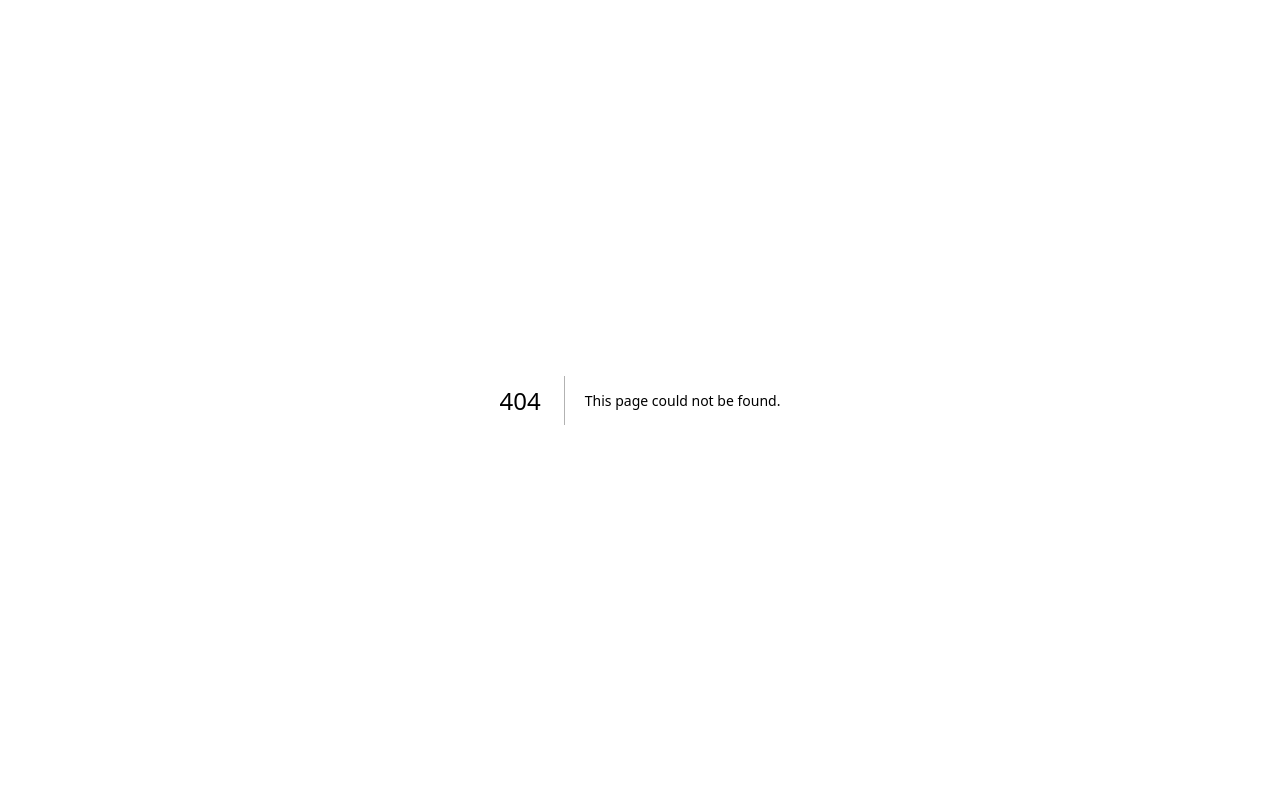
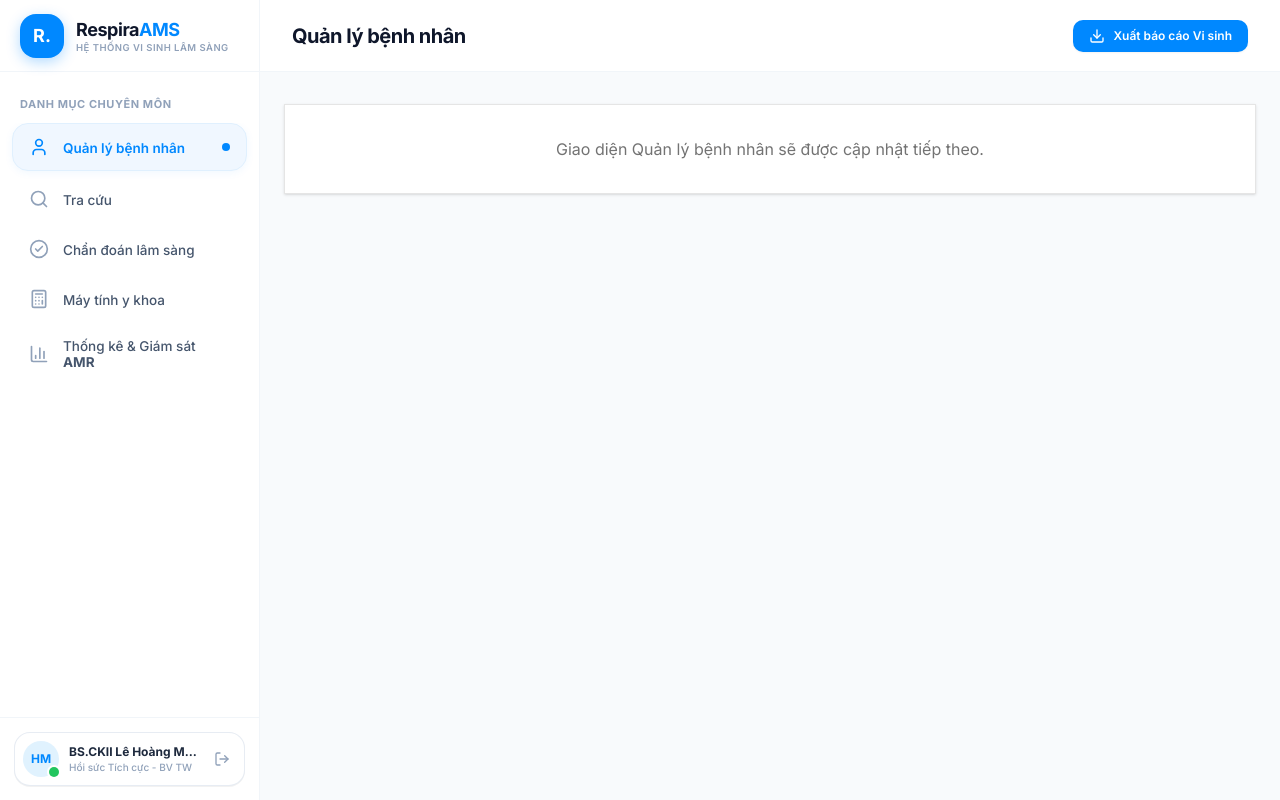
Before and after one commit to RespiraAMS/RespiraAMS-Frontend, a Next.js app in the folder respira-ams/: page /doctor/patients in a window 1280 px wide. Before the commit this address had no page. Built offline with nearby package versions, Linux system fonts and the light colour scheme.

Commit message:
update(doctor-layout-fe): Update UI Layout, Add Export microbial granule report.

```diff
--- /dev/null
+++ b/respira-ams/src/app/doctor/calculator/page.tsx
@@ -0,0 +1,14 @@
+export const metadata = {
+	title: "Máy tính y khoa | RespiraAMS",
+	description: "Các công cụ và thang điểm tính toán lâm sàng.",
+};
+
+export default function CalculatorPage() {
+	return (
+		<div className="container mx-auto px-6 py-8">
+			<div className="rounded-xl border bg-card p-8 text-center text-muted-foreground shadow-sm">
+				<p className="text-base">Giao diện Máy tính y khoa sẽ được cập nhật tiếp theo.</p>
+			</div>
+		</div>
+	);
+}
--- a/respira-ams/src/app/doctor/layout.tsx
+++ b/respira-ams/src/app/doctor/layout.tsx
@@ -7,13 +7,11 @@ export default function DoctorLayout({
 	children: React.ReactNode;
 }>) {
 	return (
-		<div className="flex min-h-screen">
+		<div className="flex min-h-screen bg-[#F8FAFC] antialiased">
 			<DoctorSidebar />
-			<div className="flex flex-1 flex-col min-h-screen overflow-x-hidden">
+			<div className="flex min-h-screen min-w-0 flex-1 flex-col overflow-x-hidden">
 				<DoctorHeader />
-				<main className="flex-1 overflow-y-auto">
-					{children}
-				</main>
+				<main className="flex-1 overflow-y-auto bg-[#F8FAFC]">{children}</main>
 			</div>
 		</div>
 	);
--- /dev/null
+++ b/respira-ams/src/app/doctor/patients/page.tsx
@@ -0,0 +1,14 @@
+export const metadata = {
+	title: "Quản lý bệnh nhân | RespiraAMS",
+	description: "Theo dõi và quản lý danh sách hồ sơ bệnh nhân.",
+};
+
+export default function PatientsPage() {
+	return (
+		<div className="container mx-auto px-6 py-8">
+			<div className="rounded-xl border bg-card p-8 text-center text-muted-foreground shadow-sm">
+				<p className="text-base">Giao diện Quản lý bệnh nhân sẽ được cập nhật tiếp theo.</p>
+			</div>
+		</div>
+	);
+}
--- a/respira-ams/src/features/doctor/components/accountSection.tsx
+++ b/respira-ams/src/features/doctor/components/accountSection.tsx
@@ -3,7 +3,6 @@
 import { useRouter } from "next/navigation";
 import Link from "next/link";
 import { LogOut, Settings, User } from "lucide-react";
-import { Avatar, AvatarFallback } from "@/components/ui/avatar";
 import {
 	DropdownMenu,
 	DropdownMenuContent,
@@ -12,113 +11,190 @@ import {
 	DropdownMenuSeparator,
 	DropdownMenuTrigger,
 } from "@/components/ui/dropdown-menu";
+import {
+	Tooltip,
+	TooltipContent,
+	TooltipProvider,
+	TooltipTrigger,
+} from "@/components/ui/tooltip";
 import { cn } from "@/lib/utils";
 
 export interface UserInfo {
 	name: string;
-	email: string;
+	title?: string;
+	department?: string;
+	hospital?: string;
+	email?: string;
 	avatarUrl?: string;
 	initials: string;
 }
 
 export const MOCK_DOCTOR_USER: UserInfo = {
-	name: "Bác sĩ Demo",
-	email: "doctor@respira.com",
-	initials: "BD",
+	name: "BS.CKII Lê Hoàng Minh",
+	title: "Bác sĩ Chuyên khoa II",
+	department: "Hồi sức Tích cực",
+	hospital: "BV TW",
+	email: "minh.le@respira.com",
+	initials: "HM",
 };
 
 export interface AccountSectionProps {
 	user?: UserInfo;
 	collapsed?: boolean;
+	className?: string;
 }
 
 export function AccountSection({
 	user = MOCK_DOCTOR_USER,
-	collapsed,
+	collapsed = false,
+	className,
 }: AccountSectionProps) {
 	const router = useRouter();
 
-	const handleLogout = () => {
-		// Mock logout – chuyển hướng về trang đăng nhập
+	const handleLogout = (e: React.MouseEvent) => {
+		e.stopPropagation();
 		router.push("/login");
 	};
 
+	if (collapsed) {
 		return (
 			<DropdownMenu>
+				<TooltipProvider delayDuration={0}>
+					<Tooltip>
+						<TooltipTrigger asChild>
 							<DropdownMenuTrigger asChild>
 								<button
 									type="button"
+									className="relative flex h-10 w-10 items-center justify-center rounded-full bg-[#E0F2FE] text-[#0088FF] font-bold text-xs hover:ring-2 hover:ring-sky-300 transition-all mx-auto cursor-pointer"
+									id="doctor-account-trigger-collapsed"
+								>
+									<span>{user.initials}</span>
+									<span className="absolute bottom-0 right-0 h-2.5 w-2.5 rounded-full bg-[#22C55E] ring-2 ring-white" />
+								</button>
+							</DropdownMenuTrigger>
+						</TooltipTrigger>
+						<TooltipContent side="right">
+							<p className="font-semibold text-xs">{user.name}</p>
+							<p className="text-[11px] text-muted-foreground">
+								{user.department} - {user.hospital}
+							</p>
+						</TooltipContent>
+					</Tooltip>
+				</TooltipProvider>
+
+				<DropdownMenuContent align="end" side="right" className="w-56">
+					<DropdownMenuLabel className="font-normal">
+						<div className="flex flex-col gap-0.5">
+							<p className="text-sm font-semibold">{user.name}</p>
+							<p className="text-xs text-muted-foreground">
+								{user.department} - {user.hospital}
+							</p>
+						</div>
+					</DropdownMenuLabel>
+					<DropdownMenuSeparator />
+					<DropdownMenuItem asChild>
+						<Link href="/profile" className="flex items-center gap-2 cursor-pointer">
+							<User className="h-4 w-4" />
+							Thông tin cá nhân
+						</Link>
+					</DropdownMenuItem>
+					<DropdownMenuItem asChild>
+						<Link href="/settings" className="flex items-center gap-2 cursor-pointer">
+							<Settings className="h-4 w-4" />
+							Cài đặt
+						</Link>
+					</DropdownMenuItem>
+					<DropdownMenuSeparator />
+					<DropdownMenuItem
+						onClick={handleLogout}
+						className="text-destructive focus:text-destructive cursor-pointer flex items-center gap-2"
+					>
+						<LogOut className="h-4 w-4" />
+						Đăng xuất
+					</DropdownMenuItem>
+				</DropdownMenuContent>
+			</DropdownMenu>
+		);
+	}
+
+	return (
+		<DropdownMenu>
+			<div
 				className={cn(
-						"flex items-center rounded-lg px-2 py-1.5 text-sm transition-colors hover:bg-accent overflow-hidden w-full text-left",
-						collapsed ? "justify-center px-0" : "gap-2.5"
+					"group flex items-center justify-between gap-2.5 p-2 rounded-[16px] border border-slate-200/80 bg-white hover:border-slate-300 shadow-2xs transition-all",
+					className
 				)}
+			>
+				{/* Avatar & Info */}
+				<DropdownMenuTrigger asChild>
+					<button
+						type="button"
+						className="flex items-center gap-2.5 min-w-0 text-left flex-1 cursor-pointer focus:outline-hidden"
 						id="doctor-account-trigger"
 					>
-					<Avatar className="h-8 w-8 shrink-0">
-						<AvatarFallback className="bg-primary/10 text-primary text-xs font-semibold">
-							{user.initials}
-						</AvatarFallback>
-					</Avatar>
-					<div
-						className={cn(
-							"overflow-hidden transition-all duration-300",
-							collapsed ? "max-w-0 opacity-0" : "max-w-40 opacity-100"
-						)}
-					>
-						<div className="text-left w-max">
-							<p className="text-sm font-medium leading-none">{user.name}</p>
-							<p className="text-xs text-muted-foreground leading-none mt-1">
-								{user.email}
+						{/* Avatar Circle with Online Dot */}
+						<div className="relative flex h-9 w-9 shrink-0 items-center justify-center rounded-full bg-[#E0F2FE] text-[#0088FF] font-bold text-xs select-none">
+							<span>{user.initials}</span>
+							<span
+								className="absolute bottom-0 right-0 h-2.5 w-2.5 rounded-full bg-[#22C55E] ring-2 ring-white"
+								title="Đang trực tuyến"
+							/>
+						</div>
+
+						{/* Doctor Name and Department */}
+						<div className="min-w-0 flex-1">
+							<p className="truncate text-xs font-bold text-slate-800 leading-tight">
+								{user.name}
 							</p>
-						</div>
+							<p className="truncate text-[10px] text-slate-400 font-medium leading-tight mt-0.5">
+								{user.department} - {user.hospital}
+							</p>
 						</div>
 					</button>
 				</DropdownMenuTrigger>
 
-			<DropdownMenuContent align="end" className="w-56">
+				{/* Logout / Action Button */}
+				<button
+					type="button"
+					onClick={handleLogout}
+					title="Đăng xuất"
+					aria-label="Đăng xuất"
+					className="flex h-7 w-7 shrink-0 items-center justify-center rounded-[8px] text-slate-400 hover:text-slate-700 hover:bg-slate-100 transition-colors cursor-pointer"
+					id="doctor-logout-button"
+				>
+					<LogOut className="h-4 w-4" />
+				</button>
+			</div>
+
+			<DropdownMenuContent align="end" className="w-56 mb-2 rounded-[14px]">
 				<DropdownMenuLabel className="font-normal">
-					<div className="flex flex-col gap-1">
-						<p className="text-sm font-medium">{user.name}</p>
-						<p className="text-xs text-muted-foreground">{user.email}</p>
+					<div className="flex flex-col gap-0.5">
+						<p className="text-sm font-semibold text-slate-900">{user.name}</p>
+						<p className="text-xs text-muted-foreground">
+							{user.department} - {user.hospital}
+						</p>
 					</div>
 				</DropdownMenuLabel>
-
 				<DropdownMenuSeparator />
-
 				<DropdownMenuItem asChild>
-					<Link
-						href="/profile"
-						className="flex items-center gap-2 cursor-pointer"
-						id="doctor-profile-link"
-					>
+					<Link href="/profile" className="flex items-center gap-2 cursor-pointer">
 						<User className="h-4 w-4" />
-						Quản lý tài khoản
+						Thông tin cá nhân
 					</Link>
 				</DropdownMenuItem>
-
 				<DropdownMenuItem asChild>
-					<Link
-						href="/settings"
-						className="flex items-center gap-2 cursor-pointer"
-						id="doctor-settings-link"
-					>
+					<Link href="/settings" className="flex items-center gap-2 cursor-pointer">
 						<Settings className="h-4 w-4" />
 						Cài đặt
 					</Link>
 				</DropdownMenuItem>
-
 				<DropdownMenuSeparator />
-
-				<DropdownMenuItem asChild>
-					<button
-						type="button"
+				<DropdownMenuItem
 					onClick={handleLogout}
-						className="flex w-full items-center gap-2 cursor-pointer text-destructive focus:text-destructive px-2 py-1.5 text-sm"
-						id="doctor-logout-button"
+					className="text-destructive focus:text-destructive cursor-pointer flex items-center gap-2"
 				>
 					<LogOut className="h-4 w-4" />
 					Đăng xuất
-					</button>
 				</DropdownMenuItem>
 			</DropdownMenuContent>
 		</DropdownMenu>
--- a/respira-ams/src/features/doctor/components/header.tsx
+++ b/respira-ams/src/features/doctor/components/header.tsx
@@ -1,39 +1,38 @@
 "use client";
 
-import { useState } from "react";
-import { Search, X } from "lucide-react";
-import { Input } from "@/components/ui/input";
-import AccountSection from "@/features/doctor/components/accountSection";
+import { usePathname } from "next/navigation";
+import { Download } from "lucide-react";
+
+const PAGE_TITLES: Record<string, string> = {
+	"/doctor/patients": "Quản lý bệnh nhân",
+	"/doctor/info": "Tra cứu",
+	"/doctor/diagnose": "Chẩn đoán lâm sàng",
+	"/doctor/calculator": "Máy tính y khoa",
+	"/doctor/statistics": "Thống kê & Giám sát Vi sinh Lâm sàng",
+	"/doctor/history": "Lịch sử điều trị",
+};
 
 export function DoctorHeader() {
-	const [searchValue, setSearchValue] = useState("");
+	const pathname = usePathname();
+	const title =
+		Object.entries(PAGE_TITLES).find(
+			([href]) => pathname === href || pathname.startsWith(href + "/")
+		)?.[1] ?? "RespiraAMS";
 
 	return (
-		<header className="flex h-16 shrink-0 items-center gap-4 border-b bg-background px-6 justify-between sticky top-0 z-20">
-			<div className="relative flex-1 max-w-md">
-				<Search className="absolute left-3 top-1/2 -translate-y-1/2 h-4 w-4 text-muted-foreground pointer-events-none" />
-				<Input
-					value={searchValue}
-					onChange={(e) => setSearchValue(e.target.value)}
-					placeholder="Tìm kiếm thông tin bệnh nhân, ca bệnh, kháng sinh..."
-					className="pl-9 pr-9 h-9"
-					id="doctor-search-input"
-				/>
-				{searchValue && (
-					<button
-						type="button"
-						onClick={() => setSearchValue("")}
-						className="absolute right-3 top-1/2 -translate-y-1/2 text-muted-foreground hover:text-foreground"
-						id="doctor-search-clear"
-					>
-						<X className="h-4 w-4" />
-					</button>
-				)}
-			</div>
+		<header className="sticky top-0 z-20 flex h-[72px] shrink-0 items-center justify-between gap-4 border-b border-slate-100 bg-white px-8">
+			<h1 className="truncate text-xl font-bold tracking-tight text-slate-900">
+				{title}
+			</h1>
 
-			<div className="flex items-center gap-2">
-				<AccountSection />
-			</div>
+			<button
+				type="button"
+				id="doctor-export-report-btn"
+				className="inline-flex shrink-0 cursor-pointer items-center gap-2 rounded-[10px] bg-[#0088FF] px-4 py-2 text-xs font-semibold text-white shadow-xs transition-colors hover:bg-[#0077EE]"
+			>
+				<Download className="h-4 w-4" />
+				<span>Xuất báo cáo Vi sinh</span>
+			</button>
 		</header>
 	);
 }
--- a/respira-ams/src/features/doctor/components/sidebar.tsx
+++ b/respira-ams/src/features/doctor/components/sidebar.tsx
@@ -1,11 +1,8 @@
 "use client";
 
-import { useState } from "react";
 import Link from "next/link";
-import Image from "next/image";
 import { usePathname } from "next/navigation";
 import { cn } from "@/lib/utils";
-import { Button } from "@/components/ui/button";
 import {
 	Tooltip,
 	TooltipContent,
@@ -13,18 +10,17 @@ import {
 	TooltipTrigger,
 } from "@/components/ui/tooltip";
 import {
-	ChevronLeft,
-	ChevronRight,
+	User,
+	Search,
+	CheckCircle2,
+	Calculator,
+	BarChart3,
 	type LucideIcon,
-	Stethoscope,
-	History,
-	BarChart3,
-	BookOpen,
 } from "lucide-react";
 import AccountSection from "@/features/doctor/components/accountSection";
 import { useSidebarStore } from "@/features/doctor/components/sidebarStore";
 
-interface NavItem {
+export interface NavItem {
 	icon: LucideIcon;
 	label: string;
 	href: string;
@@ -37,11 +33,32 @@ interface NavItemProps {
 	active: boolean;
 }
 
-const NAV_ITEMS: NavItem[] = [
-	{ icon: Stethoscope, label: "Chẩn đoán", href: "/doctor/diagnose" },
-	{ icon: BookOpen, label: "Tra cứu", href: "/doctor/info" },
-	{ icon: History, label: "Lịch sử", href: "/doctor/history" },
-	{ icon: BarChart3, label: "Thống kê", href: "/doctor/statistics" },
+export const DOCTOR_NAV_ITEMS: NavItem[] = [
+	{
+		icon: User,
+		label: "Quản lý bệnh nhân",
+		href: "/doctor/patients",
+	},
+	{
+		icon: Search,
+		label: "Tra cứu",
+		href: "/doctor/info",
+	},
+	{
+		icon: CheckCircle2,
+		label: "Chẩn đoán lâm sàng",
+		href: "/doctor/diagnose",
+	},
+	{
+		icon: Calculator,
+		label: "Máy tính y khoa",
+		href: "/doctor/calculator",
+	},
+	{
+		icon: BarChart3,
+		label: "Thống kê & Giám sát AMR",
+		href: "/doctor/statistics",
+	},
 ];
 
 function NavItemLink({ item, collapsed, active }: NavItemProps) {
@@ -51,32 +68,50 @@ function NavItemLink({ item, collapsed, active }: NavItemProps) {
 		<Link
 			href={href}
 			className={cn(
-				"flex items-center gap-3 px-3 py-2.5 rounded-lg text-sm font-medium",
-				"transition-all duration-150 group relative",
+				"flex items-center gap-3.5 px-4 transition-all group relative select-none",
 				active
-					? "bg-primary text-primary-foreground shadow-sm"
-					: "text-muted-foreground hover:text-foreground hover:bg-accent"
+					? "rounded-[16px] bg-[#F0F7FF] border border-[#E0F0FE] text-[#0088FF] font-semibold py-3 shadow-[0_2px_8px_rgba(0,136,255,0.06)]"
+					: "rounded-[12px] text-slate-600 hover:text-slate-900 hover:bg-slate-50 font-medium py-2.5 border border-transparent"
 			)}
 		>
 			<Icon
 				className={cn(
-					"shrink-0 h-4 w-4 transition-colors",
+					"shrink-0 h-5 w-5 transition-colors",
 					active
-						? "text-primary-foreground"
-						: "text-muted-foreground group-hover:text-foreground"
+						? "text-[#0088FF]"
+						: "text-slate-400 group-hover:text-slate-600"
 				)}
 			/>
 
-			{!collapsed && <span className="truncate leading-none">{label}</span>}
+			{!collapsed && (
+				<div className="flex-1 leading-snug">
+					{label === "Thống kê & Giám sát AMR" ? (
+						<>
+							<span className="block text-[13.5px] leading-tight">Thống kê & Giám sát</span>
+							<span className="block text-[13.5px] leading-tight font-bold">AMR</span>
+						</>
+					) : (
+						<span className="text-[13.5px] leading-tight">{label}</span>
+					)}
+				</div>
+			)}
 
-			{!collapsed && badge != null && (
-				<span className="ml-auto flex h-5 min-w-5 items-center justify-center rounded-full bg-primary/15 px-1.5 text-[11px] font-semibold text-primary">
+			{!collapsed && active && (
+				<span className="h-2 w-2 rounded-full bg-[#0088FF] shrink-0 self-center ml-2" />
+			)}
+
+			{!collapsed && !active && badge != null && (
+				<span className="ml-auto flex h-5 min-w-5 items-center justify-center rounded-full bg-slate-100 px-1.5 text-[11px] font-semibold text-slate-600">
 					{badge}
 				</span>
 			)}
 
-			{collapsed && badge != null && (
-				<span className="absolute top-1.5 right-1.5 h-2 w-2 rounded-full bg-primary" />
+			{collapsed && (
+				active ? (
+					<span className="absolute top-2 right-2 h-2 w-2 rounded-full bg-[#0088FF]" />
+				) : badge != null ? (
+					<span className="absolute top-2 right-2 h-2 w-2 rounded-full bg-slate-400" />
+				) : null
 			)}
 		</Link>
 	);
@@ -85,10 +120,10 @@ function NavItemLink({ item, collapsed, active }: NavItemProps) {
 		return (
 			<Tooltip>
 				<TooltipTrigger asChild>{linkContent}</TooltipTrigger>
-				<TooltipContent side="right" className="flex items-center gap-2">
+				<TooltipContent side="right" className="flex items-center gap-2 font-medium rounded-[8px]">
 					{label}
 					{badge != null && (
-						<span className="flex h-5 min-w-5 items-center justify-center rounded-full bg-primary/15 px-1.5 text-[11px] font-semibold text-primary">
+						<span className="flex h-4 min-w-4 items-center justify-center rounded-full bg-sky-100 px-1 text-[10px] font-bold text-[#0088FF]">
 							{badge}
 						</span>
 					)}
@@ -102,112 +137,87 @@ function NavItemLink({ item, collapsed, active }: NavItemProps) {
 
 export function DoctorSidebar() {
 	const collapsed = useSidebarStore((state) => state.collapsed);
-	const collapse = useSidebarStore((state) => state.collapse);
-	const expand = useSidebarStore((state) => state.expand);
 	const pathname = usePathname();
-	const [logoError, setLogoError] = useState(false);
 
 	return (
 		<TooltipProvider delayDuration={0}>
 			<aside
 				className={cn(
-					"sticky top-0 flex flex-col h-screen border-r bg-background z-30",
+					"sticky top-0 flex flex-col h-screen border-r border-slate-100 bg-white z-30 select-none",
 					"transition-[width] duration-300 ease-in-out shrink-0",
-					collapsed ? "w-16" : "w-60"
+					collapsed ? "w-20" : "w-[260px]"
 				)}
 			>
-				{/* Top Logo / Brand */}
+				{/* Top Logo / Brand with horizontal divider border-b */}
 				<div
 					className={cn(
-						"flex items-center h-16 px-3 border-b shrink-0 overflow-hidden",
-						collapsed ? "justify-center" : "justify-between"
+						"flex items-center h-[72px] px-5 border-b border-slate-100 shrink-0",
+						collapsed ? "justify-center" : "justify-start"
 					)}
 				>
 					<Link
-						href="/"
-						className="flex items-center gap-2.5 min-w-0 overflow-hidden"
+						href="/doctor/statistics"
+						className="flex items-center gap-3 min-w-0"
+						id="doctor-brand-link"
 					>
-						<div className="relative h-8 w-8 shrink-0">
-							{logoError && (
-								<span className="absolute inset-0 z-10 flex items-center justify-center rounded-lg bg-primary text-primary-foreground text-sm font-bold">
-									R
-								</span>
-							)}
-							<Image
-								src="/Background.png"
-								alt="RespiraAMS logo"
-								fill
-								sizes="32px"
-								className={cn(
-									"rounded-lg object-cover",
-									logoError ? "hidden" : "block"
-								)}
-								onError={() => setLogoError(true)}
-							/>
+						{/* App Icon with explicit rounded-[16px] and soft glow shadow */}
+						<div className="flex h-11 w-11 shrink-0 items-center justify-center rounded-[16px] bg-[#0088FF] text-white font-bold text-lg shadow-[0_4px_14px_rgba(0,136,255,0.3)]">
+							R.
 						</div>
 
-						<span
-							className={cn(
-								"overflow-hidden transition-all duration-300",
-								collapsed ? "max-w-0 opacity-0" : "max-w-40 opacity-100"
+						{/* Brand Titles */}
+						{!collapsed && (
+							<div className="min-w-0 flex-1">
+								<div className="flex items-center text-lg leading-tight">
+									<span className="font-bold text-slate-900 tracking-tight">
+										Respira
+									</span>
+									<span className="font-bold text-[#0088FF] tracking-tight">
+										AMS
+									</span>
+								</div>
+								<span className="text-[9.5px] font-semibold text-slate-400 tracking-wider uppercase block mt-0.5 leading-none">
+									Hệ thống vi sinh lâm sàng
+								</span>
+							</div>
 						)}
-						>
-							<span className="font-semibold text-sm truncate block">
-								RespiraAMS
-							</span>
-						</span>
 					</Link>
-
-					{!collapsed && (
-						<Button
-							variant="ghost"
-							size="icon"
-							className="h-7 w-7 shrink-0 text-muted-foreground hover:text-foreground"
-							onClick={collapse}
-							aria-label="Thu gọn sidebar"
-							id="doctor-sidebar-collapse-btn"
-						>
-							<ChevronLeft className="h-4 w-4" />
-						</Button>
-					)}
 				</div>
 
-				{/* Floating Expand button when collapsed */}
-				{collapsed && (
-					<div className="absolute -right-3 top-[52px] z-40">
-						<Button
-							variant="outline"
-							size="icon"
-							className="h-6 w-6 rounded-full bg-background shadow-md border"
-							onClick={expand}
-							aria-label="Mở rộng sidebar"
-							id="doctor-sidebar-expand-btn"
-						>
-							<ChevronRight className="h-3 w-3" />
-						</Button>
+				{/* Category Section Header */}
+				{!collapsed ? (
+					<div className="px-5 pt-6 pb-2.5">
+						<span className="text-[11px] font-bold text-slate-400 uppercase tracking-wider block">
+							Danh mục chuyên môn
+						</span>
 					</div>
+				) : (
+					<div className="h-3" />
 				)}
 
 				{/* Navigation Links */}
 				<nav
 					aria-label="Doctor navigation"
-					className="flex-1 overflow-y-auto overflow-x-hidden px-2 py-3 space-y-0.5"
+					className="flex-1 overflow-y-auto overflow-x-hidden px-3 space-y-1.5"
 				>
-					{NAV_ITEMS.map((item) => (
+					{DOCTOR_NAV_ITEMS.map((item) => {
+						const isItemActive =
+							pathname === item.href ||
+							(item.href !== "/doctor" && pathname.startsWith(item.href + "/"));
+
+						return (
 							<NavItemLink
 								key={item.href}
 								item={item}
 								collapsed={collapsed}
-							active={
-								pathname === item.href ||
-								pathname.startsWith(item.href + "/")
-							}
+								active={isItemActive}
 							/>
-					))}
+						);
+					})}
 				</nav>
 
 				{/* Footer Account Section */}
-				<div className="border-t px-2 py-3 shrink-0">
+				<div className="p-3.5 shrink-0 border-t border-slate-100">
 					<AccountSection collapsed={collapsed} />
 				</div>
 			</aside>
```
Lines whose indentation alone changed are shown as unchanged.
